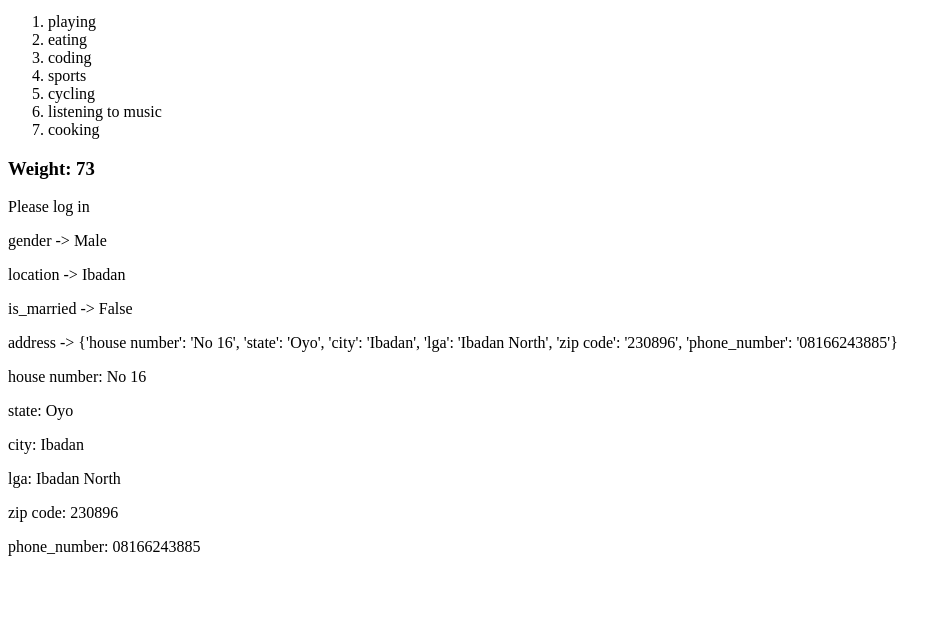
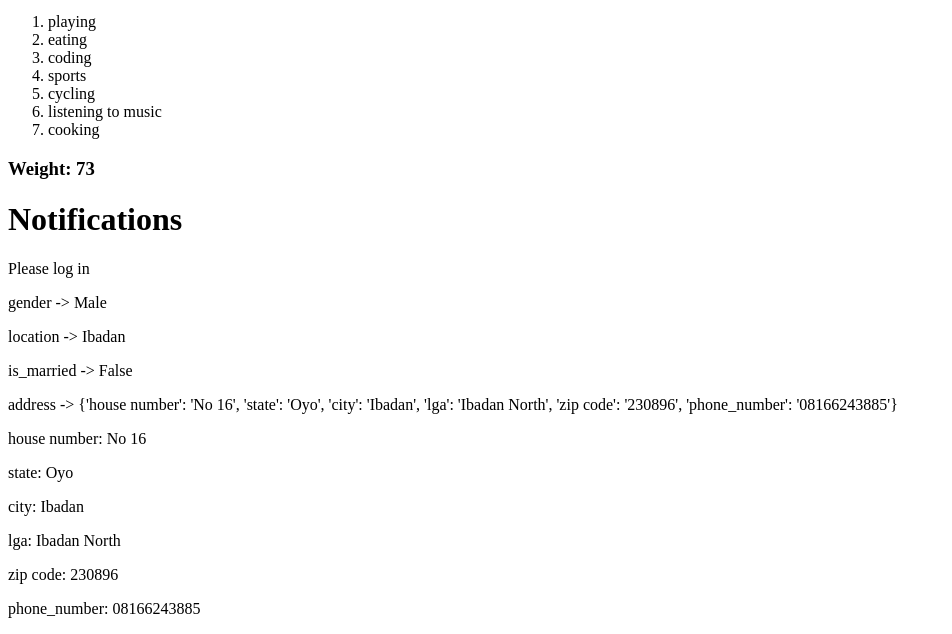
Before and after one commit to paulow540/sqi-django-sept-2025, a Django app: page /dtl/demo/ in a window 1280 px wide. Shown: the part 233-867 px from the top of the page, without its empty margins (0-952 px from the left). Before the commit the page ends 789 px from the top, so only its background shows below. Run offline with Django 5.2, Linux system fonts and the light colour scheme.

Commit message:
Add lms feature to the project

```diff
--- a/lms/templates/dtl/dtl.html
+++ b/lms/templates/dtl/dtl.html
@@ -24,8 +24,11 @@
 
     <h3>Weight: {{ weight }}</h3>
 
+    <div><h1>
+        Notifications
+    </h1></div>
     {% if is_logged_in %}
-        <div>Notifications</div>
+
         <ul>
             {% for notification in notifications %}
                 <li>{{ notification }}</li>
```
